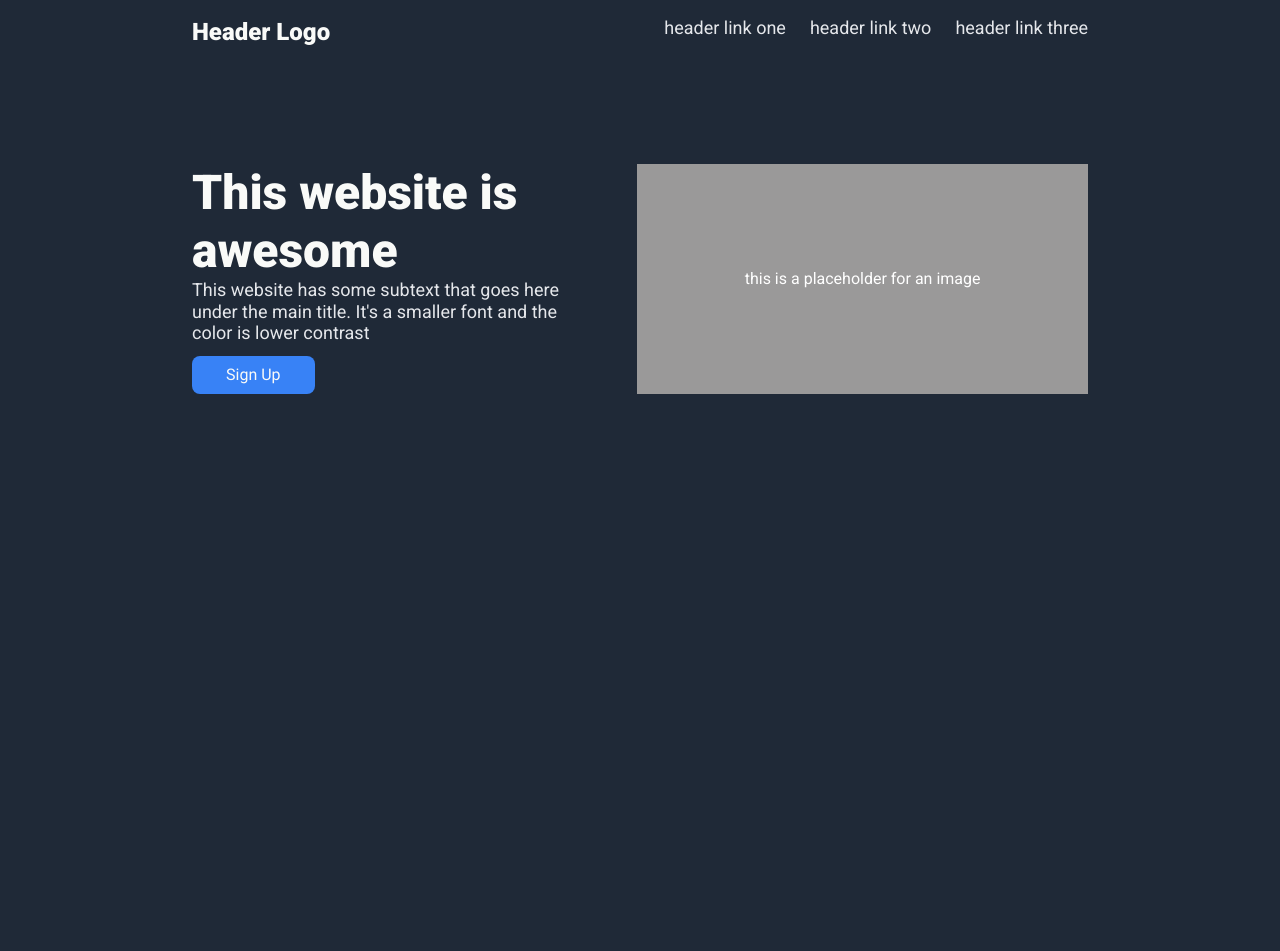
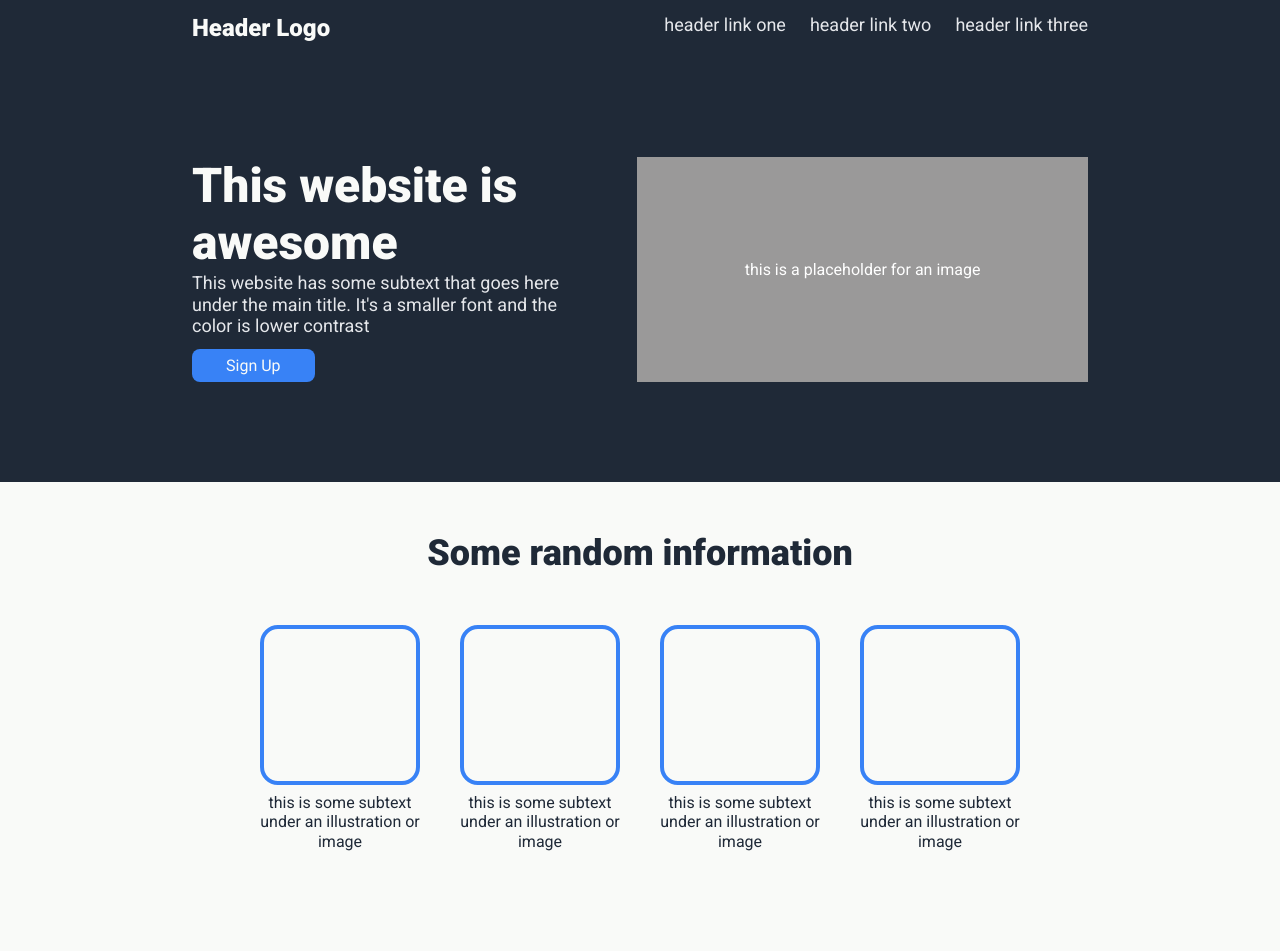
Before and after one commit to lesterpaz99/draft-landing-page, a plain HTML site: page index.html in a window 1280 px wide. Before the commit the page ends 800 px from the top, so only its background shows below. Drawn offline with Linux system fonts and the light colour scheme.

Commit message:
add info section

```diff
--- a/index.html
+++ b/index.html
@@ -42,6 +42,29 @@
 				<!-- <img src="#" alt="hero img"> -->
 				<div class="hero-img">this is a placeholder for an image</div>
 			</main>
+			<section class="info-section">
+				<div class="info-container">
+					<h1 class="info-title">Some random information</h1>
+					<div class="cards-wrapper">
+						<div class="card">
+							<div class="image"></div>
+							<p>this is some subtext under an illustration or image</p>
+						</div>
+						<div class="card">
+							<div class="image"></div>
+							<p>this is some subtext under an illustration or image</p>
+						</div>
+						<div class="card">
+							<div class="image"></div>
+							<p>this is some subtext under an illustration or image</p>
+						</div>
+						<div class="card">
+							<div class="image"></div>
+							<p>this is some subtext under an illustration or image</p>
+						</div>
+					</div>
+				</div>
+			</section>
 		</div>
 	</body>
 </html>
--- a/styles.css
+++ b/styles.css
@@ -96,6 +96,7 @@ time, mark, audio, video {
 	font-size: 100%;
 	font: inherit;
 	vertical-align: baseline;
+  line-height: 1.2;
 }
 /* HTML5 display-role reset for older browsers */
 article, aside, details, figcaption, figure,
@@ -167,7 +168,6 @@ main h1 {
 main p {
   margin-bottom: 12px;
   font-size: var(--secondary-text-size);
-  line-height: 1.2;
   color: var(--secondary-text-color);
 }
 
@@ -188,3 +188,44 @@ main .hero-btn {
   border-radius: 8px;
   color: var(--titles-color);
 }
+
+.info-section {
+  background-color: var(--header-logo-color);
+  padding-bottom: 100px;
+}
+
+.info-container {
+  margin-inline: auto;
+}
+
+.info-title {
+  font-size: var(--info-header-text-size);
+  color: var(--info-header-text-color);
+  font-weight: var(--info-header-text-weight);
+  text-align: center;
+  padding-block: 50px;
+}
+
+.cards-wrapper {
+  display: flex;
+  justify-content: center;
+  gap: 40px;
+}
+
+.card {
+  width: 160px;
+
+}
+
+.card .image {
+  width: 160px;
+  height: 160px;
+  border: 4px solid var(--cta-color);
+  border-radius: 18px;
+  margin-bottom: 8px;
+}
+
+.card p {
+  text-align: center;
+  color: var(--dark-bg-color);
+}
```
